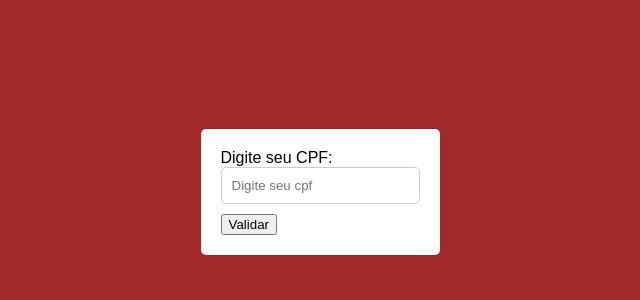
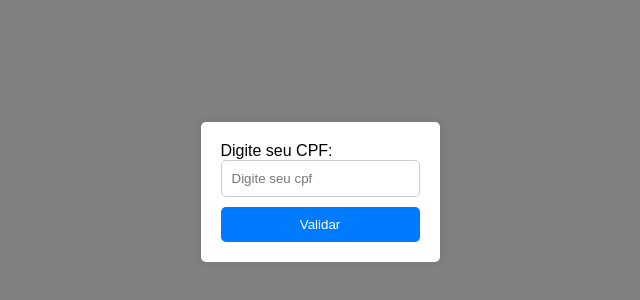
Before and after one commit to GabrielVancoDev/ValidaCPF, a plain HTML site: page index.html in a window 1280 px wide. Shown: the part 208-508 px from the top of the page, without its empty margins (320-960 px from the left). Drawn offline with Linux system fonts and the light colour scheme.

Commit message:
Estilizando o botão validar

```diff
--- a/cpf.css
+++ b/cpf.css
@@ -4,9 +4,8 @@ body {
   align-items: center;
   height: 100vh;
   margin: 0;
-    background-color: brown;
+  background-color: gray;
   font-family: Arial, Helvetica, sans-serif;
-
 }
 
 .form-container {
@@ -23,5 +22,15 @@ body {
   width: 100%;
   border: 1px solid #ccc;
   border-radius: 5px;
-    box-sizing: border-box
+  box-sizing: border-box;
 }
+
+.form-container button {
+  background-color: #007bff;
+  width: 100%;
+  color: #fff;
+  padding: 10px 20px;
+  border: none;
+  border-radius: 5px;
+  cursor: pointer;
+}
```
Lines whose indentation alone changed are shown as unchanged.
